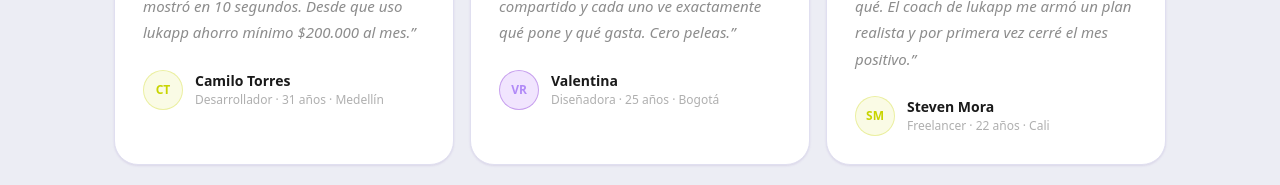
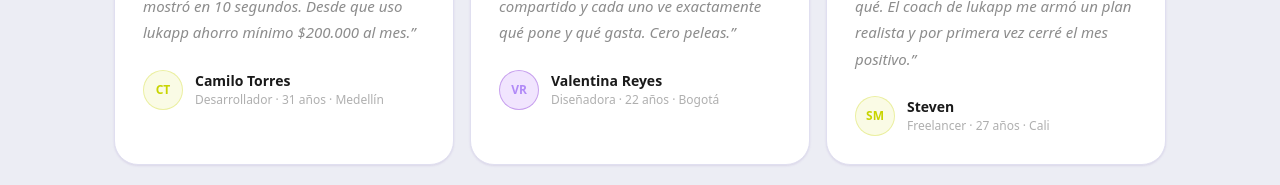
Before and after one commit to StiviMoon/lukapp, a Next.js app in the folder lukapp/luka-f/: page / in a window 1280 px wide. Shown: the part 3257-3442 px from the top of the page. Built offline with nearby package versions, Linux system fonts and the light colour scheme; no server answers.

Commit message:
fix: correct user names in testimonials for accuracy
- Updated names in TestimonialsSection.tsx to provide more precise user identification, enhancing the authenticity of testimonials.

```diff
--- a/lukapp/luka-f/components/landing/testimonials/TestimonialsSection.tsx
+++ b/lukapp/luka-f/components/landing/testimonials/TestimonialsSection.tsx
@@ -15,16 +15,16 @@ const testimonials = [
   {
     quote:
       "Llevábamos 2 años discutiendo por plata con mi novio. Ahora tenemos el espacio compartido y cada uno ve exactamente qué pone y qué gasta. Cero peleas.",
-    name: "Valentina",
-    role: "Diseñadora · 25 años · Bogotá",
+    name: "Valentina Reyes",
+    role: "Diseñadora · 22 años · Bogotá",
     initials: "VR",
     color: "purple" as const,
   },
   {
     quote:
       "Soy independiente y siempre me quedaba corto a fin de mes sin saber por qué. El coach de lukapp me armó un plan realista y por primera vez cerré el mes positivo.",
-    name: "Steven Mora",
-    role: "Freelancer · 22 años · Cali",
+    name: "Steven",
+    role: "Freelancer · 27 años · Cali",
     initials: "SM",
     color: "lime" as const,
   },
```
